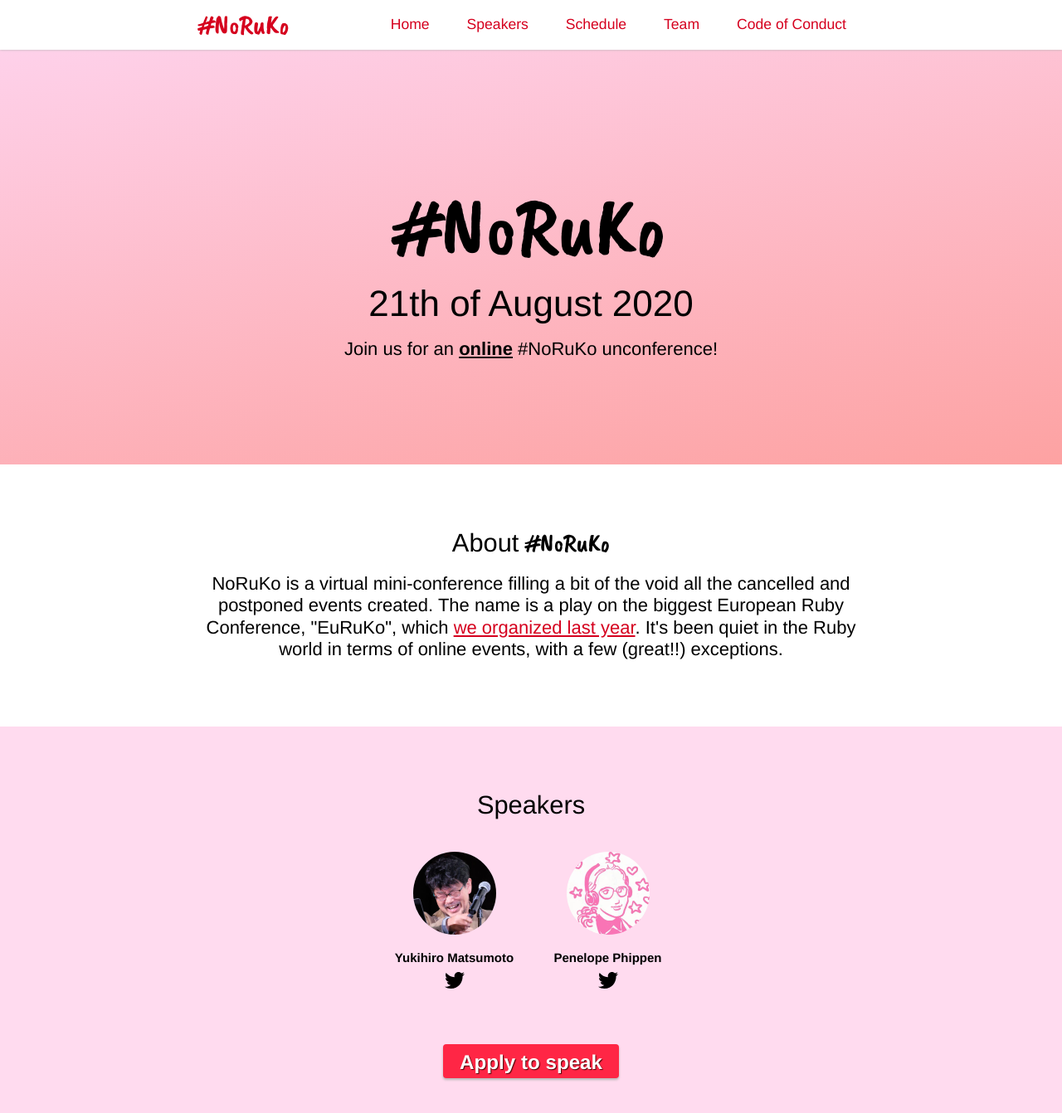
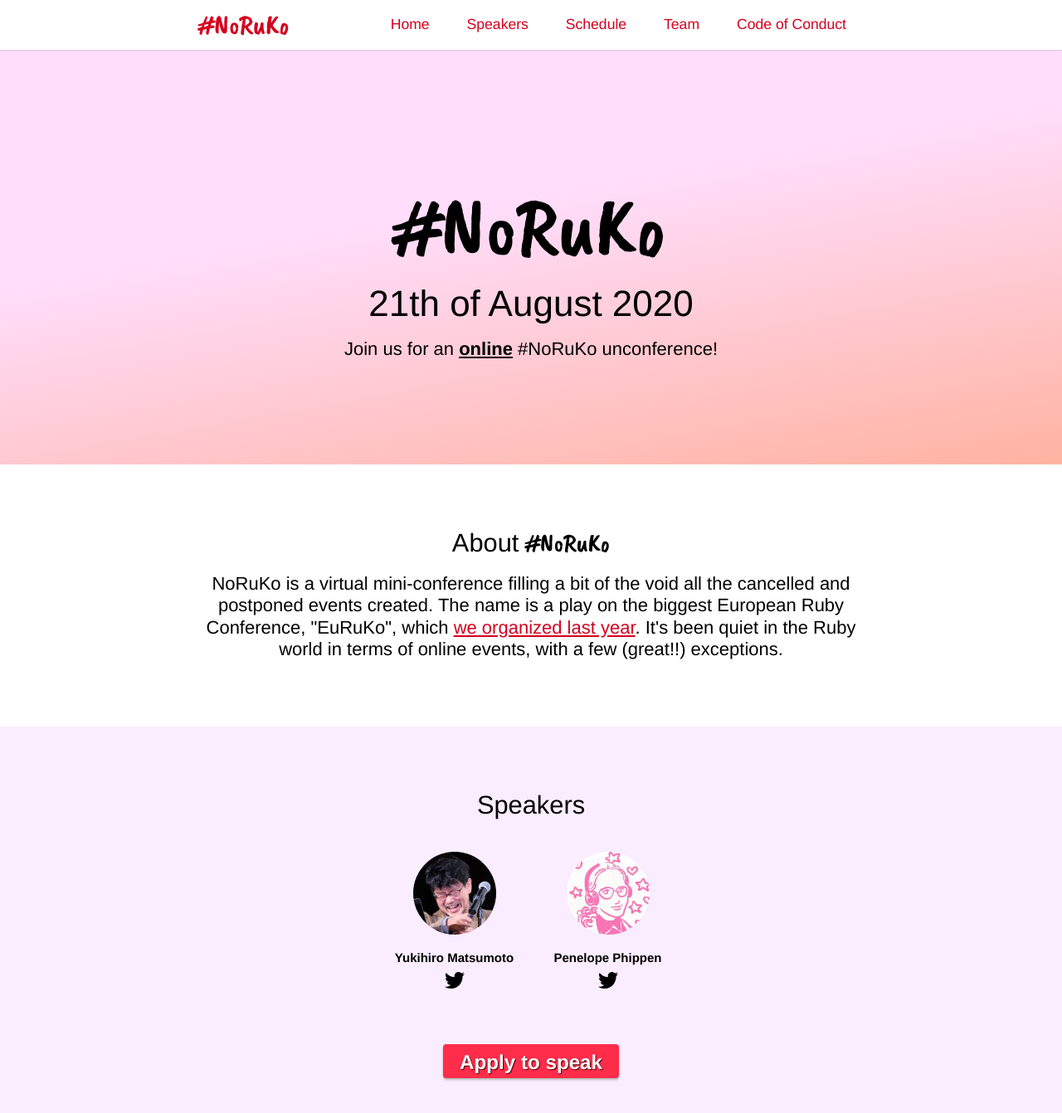
Before and after one commit to rubynl/noruko.org, a Jekyll site: the page built from index.html, in a window 1280 px wide and 1400 px high. Shown: the top 1342 px of the window at 83% size. Built offline with Jekyll 4.4.1, drawn with Linux system fonts in a browser that asks for light colours.

Commit message:
Tweak colors to be a bit more bright

```diff
--- a/_sass/components/_button.sass
+++ b/_sass/components/_button.sass
@@ -8,13 +8,12 @@
   text-shadow: #4f0608 1px 1px 1px
   text-decoration: none
 
-  background-color: #ff2645
+  background-color: #ff2c4a
   border-radius: 4px
   box-shadow: 0px 2px 3px #b5b5b5
 
   &:hover
     top: 2px
     text-decoration: none
-    background-color: $link-color
-    background-image: linear-gradient(170deg, $link-color, $link-color)
+    background-color: #f00021
     box-shadow: 0px 0px 0px #b5b5b5
--- a/_sass/components/_hero.sass
+++ b/_sass/components/_hero.sass
@@ -6,7 +6,7 @@
 
   text-align: center
 
-  background-image: linear-gradient(170deg, #fed1ea, #fda2a2)
+  background-image: linear-gradient(170deg, #ffddfb 40%, #ffb3a1)
 
   .container
     margin: auto
--- a/_sass/components/_section.sass
+++ b/_sass/components/_section.sass
@@ -25,7 +25,7 @@
     margin-top: 40px
 
 .section-dark
-  background-color: #ffdbef
+  background-color: #faedff
 
 .cta
   padding: 20px
```
